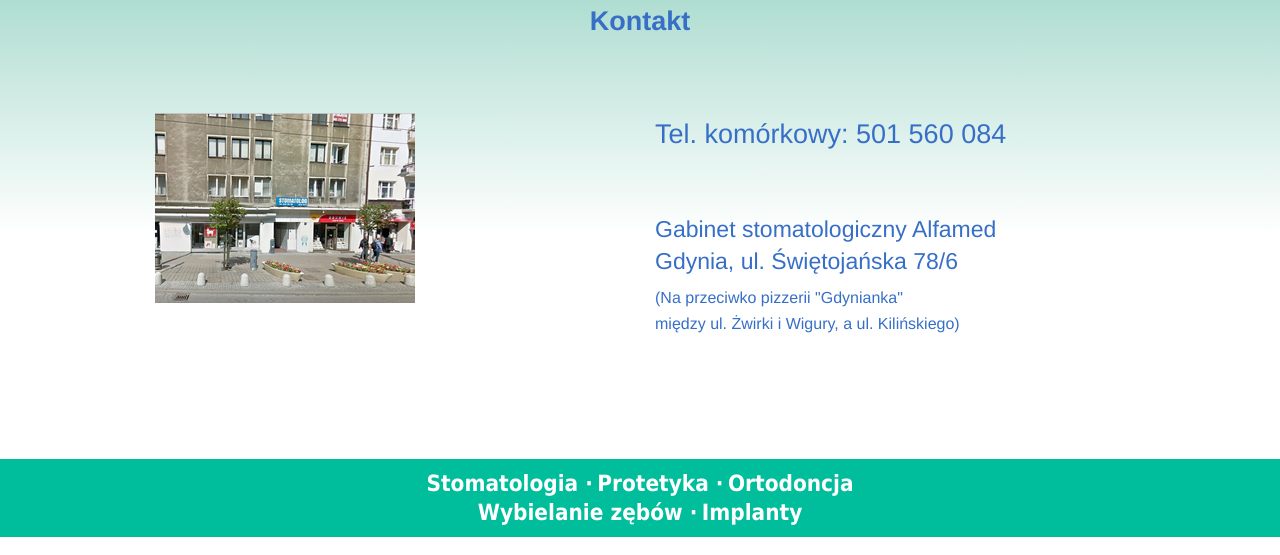
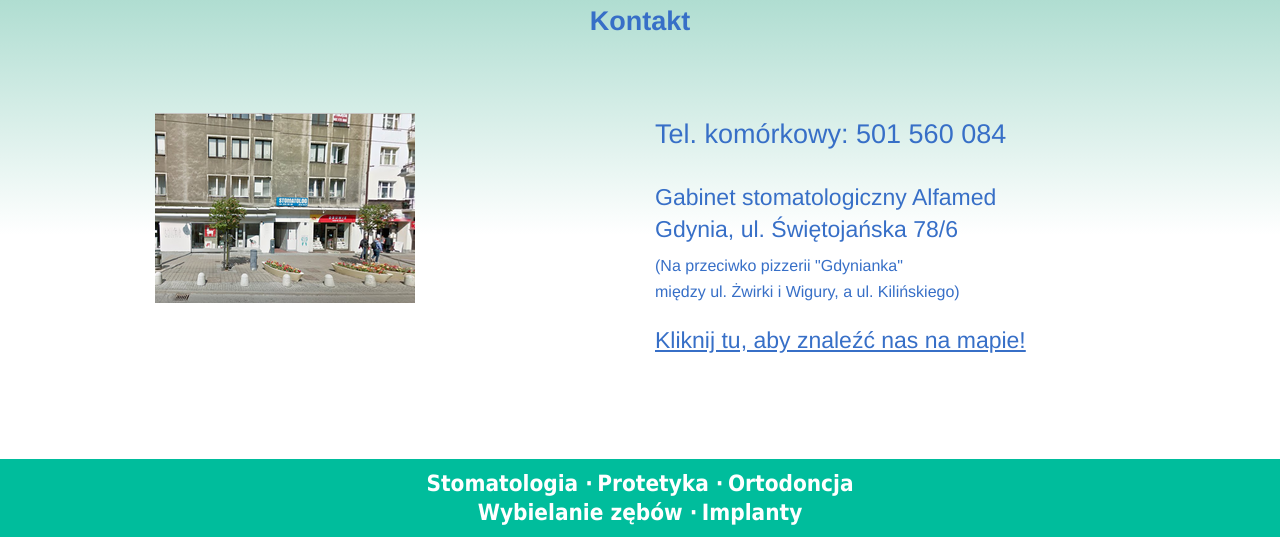
Before and after one commit to formellaalex/AlfaMed, a Symfony app: template src/CMSBundle/Resources/views/Default/kontakt.html.twig in a window 1280 px wide. Shown: the part 245-800 px from the top of the page. Run offline with Twig, Linux system fonts and the light colour scheme; the template is opened without the code that fills it, so the values that code supplies are empty; some libraries are stand-ins or nearby versions.

Commit message:
Added link to google maps

```diff
--- a/src/CMSBundle/Resources/views/Default/kontakt.html.twig
+++ b/src/CMSBundle/Resources/views/Default/kontakt.html.twig
@@ -33,10 +33,10 @@
 
  		<div class="large-6 medium-6 small-6 columns blue">
  			<h3 class="blue"> Tel. komórkowy: 501 560 084</h3>
- 			<br /><br /><br />
+ 			<br />
  			<h4 class="blue"> Gabinet stomatologiczny Alfamed <br />
  			Gdynia, ul. Świętojańska 78/6 </h4> <p class="blue"> (Na przeciwko pizzerii "Gdynianka" <br /> między ul. Żwirki i Wigury, a ul. Kilińskiego)</p>
-
+            <h4> <a  class="blue" href="https://www.google.com/maps/place/%C5%9Awi%C4%99toja%C5%84ska+78,+81-388+Gdynia/@54.51418,18.5376436,17z/data=!3m1!4b1!4m5!3m4!1s0x46fda7303463ebe3:0x62692ee9bf880b8c!8m2!3d54.5141769!4d18.5398377" target="_blank"> <u> Kliknij tu, aby znaleźć nas na mapie! </u> </a></h4>
 
  		</div>
 
```
Also changed, not shown: 2 other files.
